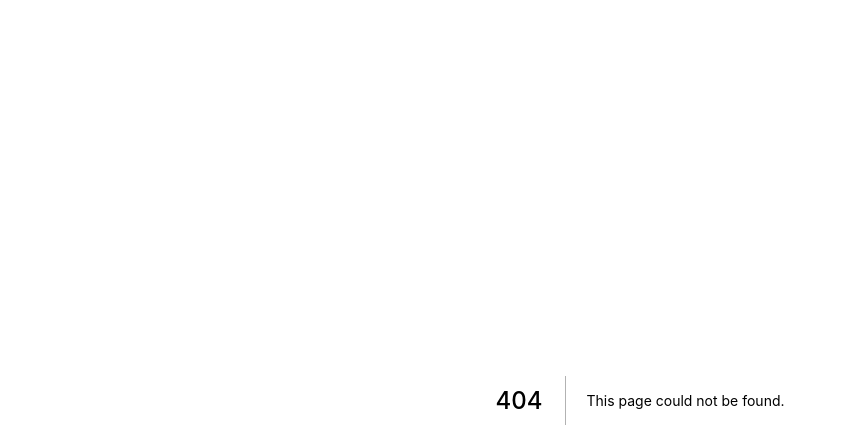
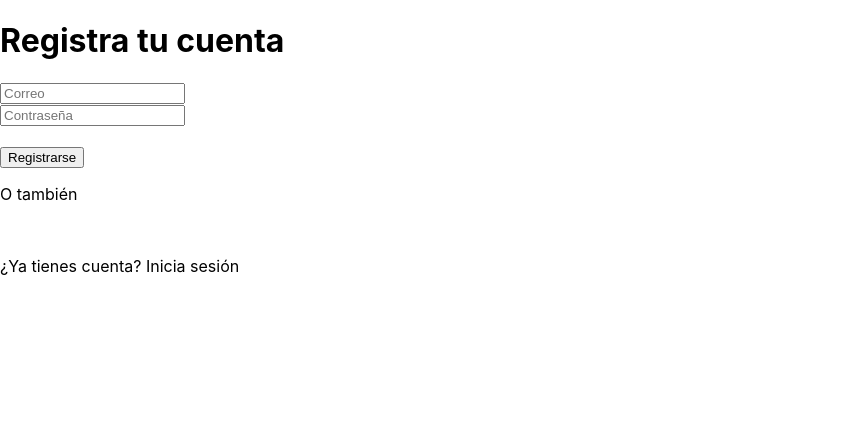
Before and after one commit to Pagarodam/app-luthier, a Next.js app: page /register in a window 1280 px wide. Before the commit this address had no page. Shown: the top 448 px of the page, without its empty margins (0-847 px from the left). Built offline with nearby package versions, Linux system fonts and the light colour scheme.

Commit message:
Registro con mail y contraseña, redireccionamiento a about despues de login.

```diff
--- a/package.json
+++ b/package.json
@@ -12,9 +12,11 @@
     "firebase": "^9.6.8",
     "next": "12.1.0",
     "react": "17.0.2",
-    "react-dom": "17.0.2"
+    "react-dom": "17.0.2",
+    "styled-components": "^5.3.3"
   },
   "devDependencies": {
+    "babel-plugin-styled-components": "^2.0.6",
     "eslint": "8.10.0",
     "eslint-config-next": "12.1.0"
   }
--- /dev/null
+++ b/pages/register/index.js
@@ -0,0 +1,76 @@
+import { useState } from "react";
+// import { StyleForm } from "../../styles/form";
+import Link from "next/link";
+import { AuthErrorCodes, createUserWithEmailAndPassword } from "firebase/auth";
+// import { auth } from "../../firebase";
+import { authentication } from "../../components/firebase/client";
+import { useRouter } from "next/router";
+
+export default function Register() {
+  const [Credentials, setCredentials] = useState({
+    email: "",
+    password: "",
+  });
+
+  const { push } = useRouter();
+
+  const changeUser = (e) => {
+    setCredentials({
+      ...Credentials,
+      [e.target.name]: e.target.value,
+    });
+  };
+  const registerUser = async () => {
+    try {
+      await createUserWithEmailAndPassword(
+        authentication,
+        Credentials.email,
+        Credentials.password
+      );
+      push("/");
+    } catch (error) {
+      console.log(error);
+    }
+  };
+  return (
+    <>
+      <div>
+        <div className="form-signin">
+          <h1 className="text-center text-login">Registra tu cuenta</h1>
+          <div className="center">
+            <input
+              name="email"
+              type="text"
+              className="input-form"
+              placeholder="Correo"
+              onChange={changeUser}
+            />
+          </div>
+          <div className="center">
+            <input
+              name="password"
+              type="password"
+              className="input-form"
+              placeholder="Contraseña"
+              onChange={changeUser}
+            />
+          </div>
+          <br />
+          <div className="center">
+            <button
+              className="button-signup fondo-color-signup"
+              onClick={registerUser}
+            >
+              Registrarse
+            </button>
+          </div>
+          <p className="text-center">O también</p>
+          <br />
+          <p className="text-center">
+            ¿Ya tienes cuenta? <Link href="/login">Inicia sesión</Link>
+          </p>
+        </div>
+      </div>
+    </>
+  );
+}
--- /dev/null
+++ b/styles/form.css
@@ -0,0 +1,59 @@
+/* import styled from "styled-components";
+
+export const StyleForm = styled.div
+  .text-login {
+    font-size: 26px;
+  }
+  .center {
+    display: flex;
+    justify-content: center;
+    align-items: center;
+  }
+  .form-signin {
+    width: 100%;
+    max-width: 520px;
+    height: 380px;
+    padding: 15px;
+    margin: auto;
+    background-color: white;
+    box-shadow: 0 4px 14px 0 rgb(0 0 0 / 10%);
+    margin-top: 10%;
+  }
+  .text-center {
+    text-align: center;
+  }
+  /* INPUTS */
+  /* .input-form {
+    background-color: transparent;
+    border: 1.5px solid rgb(0 0 0 / 10%);
+    border-radius: 5px;
+    padding: 10px;
+    outline: none;
+    width: 90%;
+    font-size: 16px;
+    -webkit-box-shadow: none;
+    box-shadow: none;
+    -webkit-box-sizing: content-box;
+    box-sizing: content-box;
+    margin: 5px;
+  }
+  /* BUTTON SIGNUP */
+  /*
+  .button-signup {
+    display: inline-block;
+    font-weight: 400;
+    color: #ffffff;
+    height: 45px;
+    width: 90%;
+    text-align: center;
+    border: 1px solid transparent;
+    padding: 0.375rem 0.75rem;
+    font-size: 1rem;
+    line-height: 1.5;
+    cursor: pointer;
+    transition: 0.2s;
+  }
+  .fondo-color-signup {
+    background: #833ac7;
+  }
+`; */
```
Also changed, not shown: pages/about/index.js (added, +10 -0 lines), pages/index.js (+9 -2 lines), pages/login/index.js (+8 -0 lines), .babelrc, 1 other file (tests, documents, lock files or other folders).
